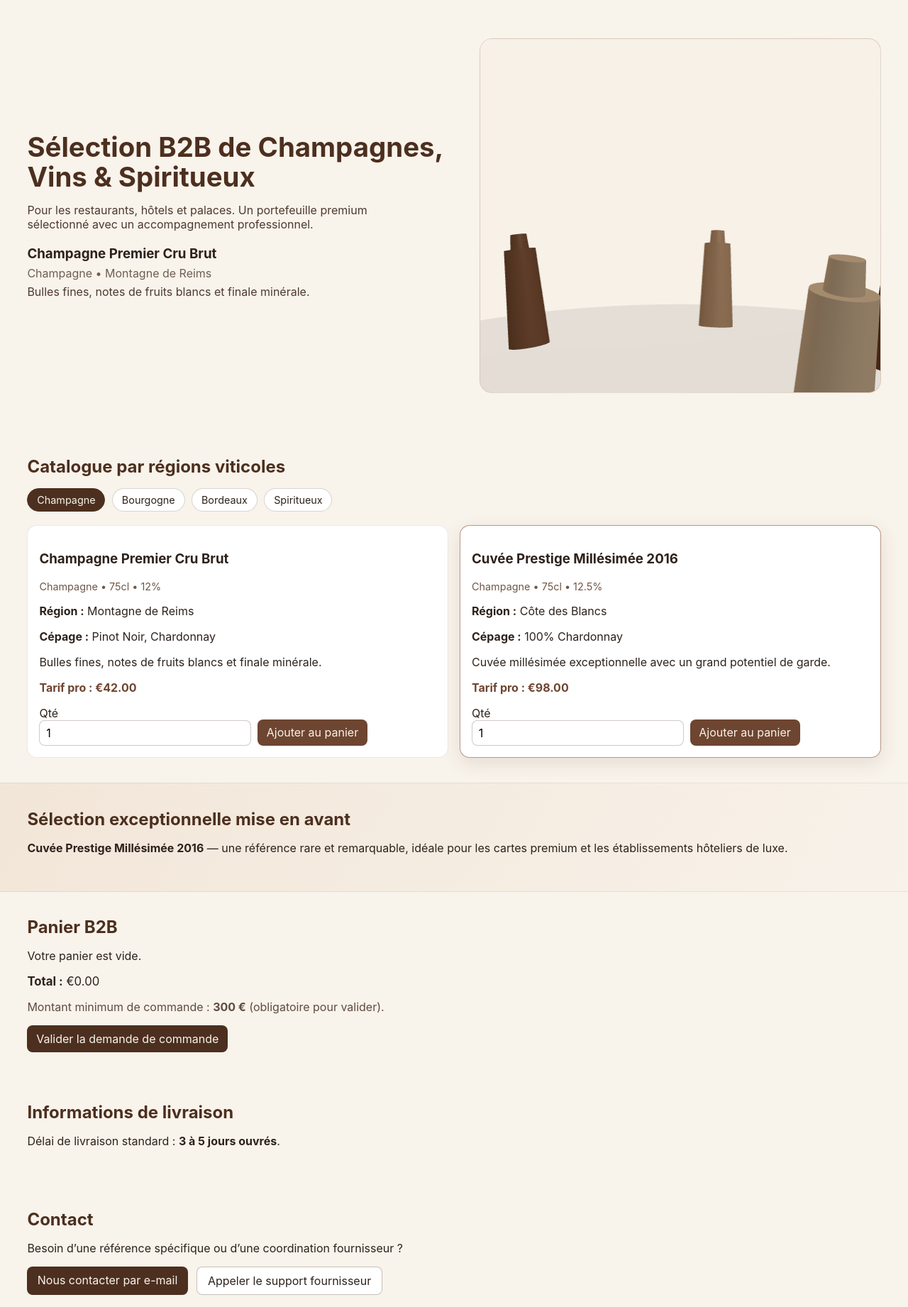
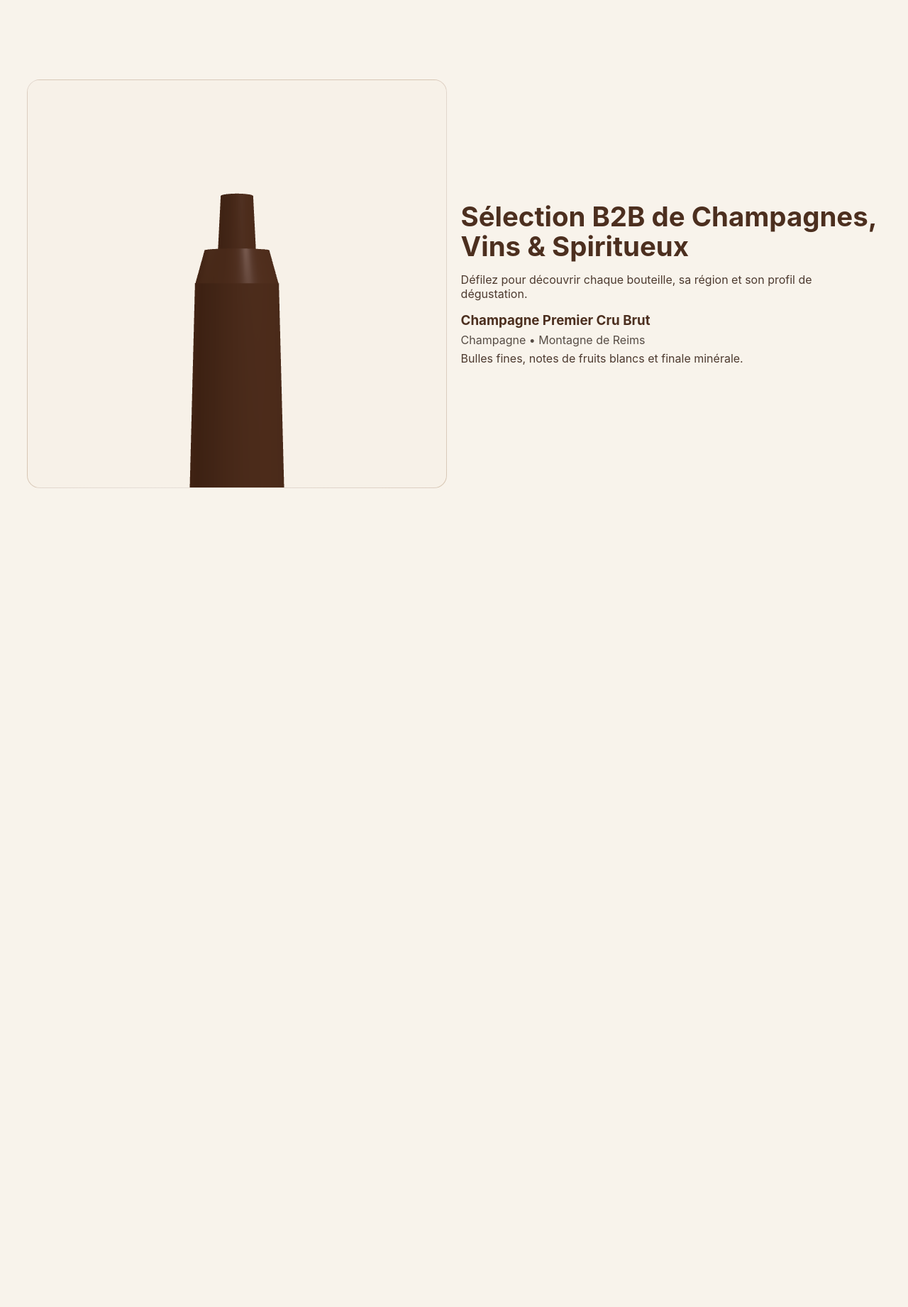
Before and after one commit to lepaincbon/la_vingtaine, a PHP site: page / in a window 1280 px wide. Shown: the part 62-1904 px from the top of the page at 71% size. Run offline with PHP 8.4, Linux system fonts and the light colour scheme; some libraries are stand-ins or nearby versions.

Commit message:
feat: replace carousel with scroll-driven single bottle presentation
Co-authored-by: aider (azure/gpt-5.3-codex) <aider@aider.chat>

```diff
--- a/assets/css/style.css
+++ b/assets/css/style.css
@@ -94,30 +94,65 @@ a {
   background: rgba(110, 69, 48, 0.12);
 }
 
-.hero {
-  min-height: 76vh;
+.hero-scroll {
+  height: 400vh;
+  position: relative;
+}
+
+.hero-sticky {
+  position: sticky;
+  top: 0;
+  height: 100vh;
   display: grid;
-  grid-template-columns: 1.1fr 1fr;
-  gap: 1rem;
+  grid-template-columns: 1fr 1fr;
   align-items: center;
+  gap: 1.2rem;
   padding: 2rem min(4vw, 2.4rem);
 }
 
-.hero__text h1 {
+.hero-sticky__media,
+.hero-sticky__content {
+  min-width: 0;
+}
+
+.hero-sticky__content h1 {
   margin: 0 0 1rem;
   font-size: clamp(2rem, 3vw, 3.3rem);
   line-height: 1.1;
   color: var(--brown-900);
 }
 
-.hero__text p {
+.hero-intro {
+  margin: 0 0 1rem;
+  max-width: 52ch;
+  color: #4d3a2f;
+}
+
+#hero-bottle-description {
+  margin-top: 0.7rem;
+  max-width: 56ch;
+  transition: filter 0.3s ease, opacity 0.3s ease;
+  filter: blur(0px);
+  opacity: 1;
+}
+
+#hero-bottle-title {
+  margin: 0 0 6px 0;
+  color: var(--brown-900);
+}
+
+#hero-bottle-meta {
+  margin: 0 0 6px 0;
+  opacity: 0.8;
+}
+
+#hero-bottle-text {
   margin: 0;
-  max-width: 56ch;
   color: #4d3a2f;
 }
 
 .hero__canvas-wrap {
-  height: 500px;
+  height: min(72vh, 640px);
   border-radius: 18px;
   background: radial-gradient(circle at 35% 15%, #fffdf9, #f1e5d8 62%, #eadbc8);
   border: 1px solid rgba(76, 47, 31, 0.13);
@@ -332,12 +367,13 @@ button:hover {
 }
 
 @media (max-width: 900px) {
-  .hero {
+  .hero-sticky {
     grid-template-columns: 1fr;
+    align-content: center;
   }
 
   .hero__canvas-wrap {
-    height: 400px;
+    height: 46vh;
   }
 
   .nav {
--- a/assets/js/main.js
+++ b/assets/js/main.js
@@ -20,6 +20,7 @@ import * as THREE from 'three';
   const textEl = document.getElementById('hero-bottle-text');
   const descriptionWrap = document.getElementById('hero-bottle-description');
   const jsonDataEl = document.getElementById('hero-bottles-data');
+  const scrollSection = document.getElementById('hero-scroll');
 
   let bottleDescriptions = [];
   try {
@@ -27,6 +28,7 @@ import * as THREE from 'three';
   } catch (e) {
     bottleDescriptions = [];
   }
+  if (!bottleDescriptions.length) return;
 
   const scene = new THREE.Scene();
   scene.background = new THREE.Color(0xf7f1e8);
@@ -39,67 +41,53 @@ import * as THREE from 'three';
   renderer.outputColorSpace = THREE.SRGBColorSpace;
   renderer.setPixelRatio(Math.min(window.devicePixelRatio || 1, 2));
 
-  const camera = new THREE.PerspectiveCamera(40, 1, 0.1, 100);
-  camera.position.set(0, 1.8, 9);
+  const camera = new THREE.PerspectiveCamera(38, 1, 0.1, 100);
+  camera.position.set(0, 1.2, 6.2);
   scene.add(camera);
 
-  scene.add(new THREE.AmbientLight(0xffffff, 1.1));
+  scene.add(new THREE.AmbientLight(0xffffff, 1.05));
 
   const keyLight = new THREE.DirectionalLight(0xffffff, 1.2);
-  keyLight.position.set(4, 8, 6);
+  keyLight.position.set(3.5, 6, 4.5);
   scene.add(keyLight);
 
-  const fillLight = new THREE.DirectionalLight(0xd9b98f, 0.8);
-  fillLight.position.set(-4, 3, -2);
+  const fillLight = new THREE.DirectionalLight(0xd9b98f, 0.75);
+  fillLight.position.set(-3.5, 3, -2);
   scene.add(fillLight);
 
-  const rimLight = new THREE.DirectionalLight(0xc9a34f, 0.45);
-  rimLight.position.set(0, 4, -8);
+  const rimLight = new THREE.DirectionalLight(0xc9a34f, 0.5);
+  rimLight.position.set(0, 4, -6);
   scene.add(rimLight);
 
-  const bottlesGroup = new THREE.Group();
-  scene.add(bottlesGroup);
+  const bottleGroup = new THREE.Group();
+  scene.add(bottleGroup);
 
-  const bottleCount = Math.max(1, bottleDescriptions.length || 10);
-  const radius = 4.2;
-  const bodyGeometry = new THREE.CylinderGeometry(0.35, 0.45, 2.2, 32, 1, false);
-  const neckGeometry = new THREE.CylinderGeometry(0.18, 0.22, 0.5, 24);
+  const bodyGeometry = new THREE.CylinderGeometry(0.44, 0.5, 2.35, 40, 1, false);
+  const shoulderGeometry = new THREE.CylinderGeometry(0.34, 0.44, 0.36, 40);
+  const neckGeometry = new THREE.CylinderGeometry(0.17, 0.2, 0.58, 28);
 
   const palette = [0x6b3f28, 0xc8ad8d, 0xc9a34f, 0x7a4f35, 0xb58e6b];
 
-  for (let i = 0; i < bottleCount; i++) {
-    const angle = (i / bottleCount) * Math.PI * 2;
-    const color = palette[i % palette.length];
+  const bottleMaterial = new THREE.MeshStandardMaterial({
+    color: palette[0],
+    roughness: 0.3,
+    metalness: 0.2
+  });
 
-    const material = new THREE.MeshStandardMaterial({
-      color,
-      roughness: 0.32,
-      metalness: 0.18
-    });
+  const body = new THREE.Mesh(bodyGeometry, bottleMaterial);
+  const shoulder = new THREE.Mesh(shoulderGeometry, bottleMaterial);
+  shoulder.position.y = 1.34;
+  const neck = new THREE.Mesh(neckGeometry, bottleMaterial);
+  neck.position.y = 1.8;
 
-    const bottle = new THREE.Mesh(bodyGeometry, material);
-    const neck = new THREE.Mesh(neckGeometry, material);
-    neck.position.y = 1.2;
-    bottle.add(neck);
-
-    bottle.position.set(Math.cos(angle) * radius, 0, Math.sin(angle) * radius);
-    bottle.lookAt(0, 0.6, 0);
-    bottle.userData = { angleOffset: angle, bobOffset: i * 0.5, index: i };
-    bottlesGroup.add(bottle);
-  }
-
-  const floor = new THREE.Mesh(
-    new THREE.CircleGeometry(8, 64),
-    new THREE.MeshStandardMaterial({ color: 0xffffff, roughness: 0.95, metalness: 0.02 })
-  );
-  floor.rotation.x = -Math.PI / 2;
-  floor.position.y = -1.3;
-  scene.add(floor);
+  bottleGroup.add(body);
+  bottleGroup.add(shoulder);
+  bottleGroup.add(neck);
 
   const setSize = () => {
     const parent = canvas.parentElement;
     const width = Math.max(parent ? parent.clientWidth : window.innerWidth, 320);
-    const height = Math.max(parent ? parent.clientHeight : 500, 320);
+    const height = Math.max(parent ? parent.clientHeight : 420, 320);
     camera.aspect = width / height;
     camera.updateProjectionMatrix();
     renderer.setSize(width, height, false);
@@ -108,71 +96,65 @@ import * as THREE from 'three';
   setSize();
   window.addEventListener('resize', setSize);
 
-  let scrollProgress = 0;
-  let targetScrollProgress = 0;
-  let currentIndex = -1;
-  let transitionLock = false;
-
-  const updateDescription = (index) => {
-    if (!bottleDescriptions.length || !titleEl || !metaEl || !textEl || !descriptionWrap) return;
-    const data = bottleDescriptions[index % bottleDescriptions.length];
-    if (!data) return;
-
-    if (transitionLock) return;
-    transitionLock = true;
-
-    descriptionWrap.style.filter = 'blur(6px)';
-    descriptionWrap.style.opacity = '0.45';
-
-    setTimeout(() => {
-      titleEl.textContent = data.name || '—';
-      metaEl.textContent = `${data.type || ''}${data.region ? ' • ' + data.region : ''}`;
-      textEl.textContent = data.description || '—';
-      descriptionWrap.style.filter = 'blur(0px)';
-      descriptionWrap.style.opacity = '1';
-      transitionLock = false;
-    }, 180);
+  const setDescription = (index) => {
+    const data = bottleDescriptions[index];
+    if (!data || !titleEl || !metaEl || !textEl) return;
+    titleEl.textContent = data.name || '—';
+    metaEl.textContent = `${data.type || ''}${data.region ? ' • ' + data.region : ''}`;
+    textEl.textContent = data.description || '—';
   };
 
-  if (bottleDescriptions.length > 0) updateDescription(0);
+  let currentIndex = 0;
+  let pendingIndex = null;
+  setDescription(0);
 
-  window.addEventListener(
-    'wheel',
-    (event) => {
-      targetScrollProgress += event.deltaY * 0.00035;
-      const max = bottleCount * 10;
-      targetScrollProgress = Math.max(0, Math.min(targetScrollProgress, max));
-    },
-    { passive: true }
-  );
+  const getSectionProgress = () => {
+    if (!scrollSection) return 0;
+    const rect = scrollSection.getBoundingClientRect();
+    const totalScrollable = Math.max(1, rect.height - window.innerHeight);
+    const progress = Math.min(Math.max(-rect.top / totalScrollable, 0), 1);
+    return progress;
+  };
 
   const clock = new THREE.Clock();
 
   const animate = () => {
     const elapsed = clock.getElapsedTime();
-    scrollProgress += (targetScrollProgress - scrollProgress) * 0.08;
+    const globalProgress = getSectionProgress();
 
-    bottlesGroup.children.forEach((bottle) => {
-      const base = bottle.userData.angleOffset || 0;
-      const bobOffset = bottle.userData.bobOffset || 0;
-      const angle = base + scrollProgress * 0.55;
+    const total = bottleDescriptions.length;
+    const scaled = globalProgress * total;
+    const rawIndex = Math.min(total - 1, Math.floor(scaled));
+    const localProgress = Math.min(0.9999, scaled - rawIndex);
 
-      bottle.position.x = Math.cos(angle) * radius;
-      bottle.position.z = Math.sin(angle) * radius;
-      bottle.position.y = Math.sin(elapsed * 1.5 + bobOffset) * 0.08;
+    const blurStart = 0.8;
+    const blurEnd = 1.0;
+    let blurStrength = 0;
 
-      bottle.rotation.y += 0.004;
-      bottle.lookAt(0, 0.55, 0);
-    });
-
-    const normalized = ((scrollProgress * 0.55) % (Math.PI * 2) + Math.PI * 2) % (Math.PI * 2);
-    const index = Math.floor((normalized / (Math.PI * 2)) * bottleCount) % bottleCount;
-    if (index !== currentIndex) {
-      currentIndex = index;
-      updateDescription(currentIndex);
+    if (localProgress >= blurStart) {
+      const t = (localProgress - blurStart) / (blurEnd - blurStart);
+      blurStrength = Math.min(Math.max(t, 0), 1);
     }
 
-    bottlesGroup.rotation.y = Math.sin(elapsed * 0.22) * 0.08;
+    if (descriptionWrap) {
+      descriptionWrap.style.filter = `blur(${(blurStrength * 12).toFixed(2)}px)`;
+      descriptionWrap.style.opacity = `${(1 - blurStrength * 0.55).toFixed(3)}`;
+    }
+
+    if (rawIndex !== currentIndex && pendingIndex !== rawIndex) {
+      pendingIndex = rawIndex;
+    }
+
+    if (pendingIndex !== null && localProgress >= 0.86) {
+      currentIndex = pendingIndex;
+      pendingIndex = null;
+      setDescription(currentIndex);
+      bottleMaterial.color.setHex(palette[currentIndex % palette.length]);
+    }
+
+    bottleGroup.rotation.y = globalProgress * Math.PI * 2.15;
+    bottleGroup.position.y = Math.sin(elapsed * 1.2) * 0.03 + (blurStrength > 0.05 ? (1 - blurStrength) * 0.08 : 0);
+
     renderer.render(scene, camera);
     requestAnimationFrame(animate);
   };
--- a/index.php
+++ b/index.php
@@ -165,7 +165,7 @@ $products = $catalog[$selectedRegion];
 $isProfessional = true;
 
 $heroBottles = [];
-foreach ($catalog as $category => $items) {
+foreach ($catalog as $items) {
     foreach ($items as $item) {
         $heroBottles[] = [
             'name' => $item['name'],
@@ -203,19 +203,23 @@ foreach ($catalog as $category => $items) {
 </header>
 
 <main>
-    <section class="hero">
-        <div class="hero__text">
-            <h1>Sélection B2B de Champagnes, Vins & Spiritueux</h1>
-            <p>Pour les restaurants, hôtels et palaces. Un portefeuille premium sélectionné avec un accompagnement professionnel.</p>
+    <section class="hero-scroll" id="hero-scroll">
+        <div class="hero-sticky">
+            <div class="hero-sticky__media">
+                <div class="hero__canvas-wrap">
+                    <canvas id="bottle-scene" aria-label="Bouteille 3D pilotée par le défilement"></canvas>
+                </div>
+            </div>
+            <div class="hero-sticky__content">
+                <h1>Sélection B2B de Champagnes, Vins & Spiritueux</h1>
+                <p class="hero-intro">Défilez pour découvrir chaque bouteille, sa région et son profil de dégustation.</p>
 
-            <div id="hero-bottle-description" style="margin-top:20px;transition:filter .35s ease, opacity .35s ease;">
-                <h3 id="hero-bottle-title" style="margin:0 0 6px 0;">-</h3>
-                <p id="hero-bottle-meta" style="margin:0 0 6px 0;opacity:.8;">-</p>
-                <p id="hero-bottle-text" style="margin:0;">-</p>
+                <div id="hero-bottle-description">
+                    <h3 id="hero-bottle-title">-</h3>
+                    <p id="hero-bottle-meta">-</p>
+                    <p id="hero-bottle-text">-</p>
+                </div>
             </div>
-        </div>
-        <div class="hero__canvas-wrap">
-            <canvas id="bottle-scene" aria-label="Carrousel 3D de bouteilles"></canvas>
         </div>
     </section>
 
```
